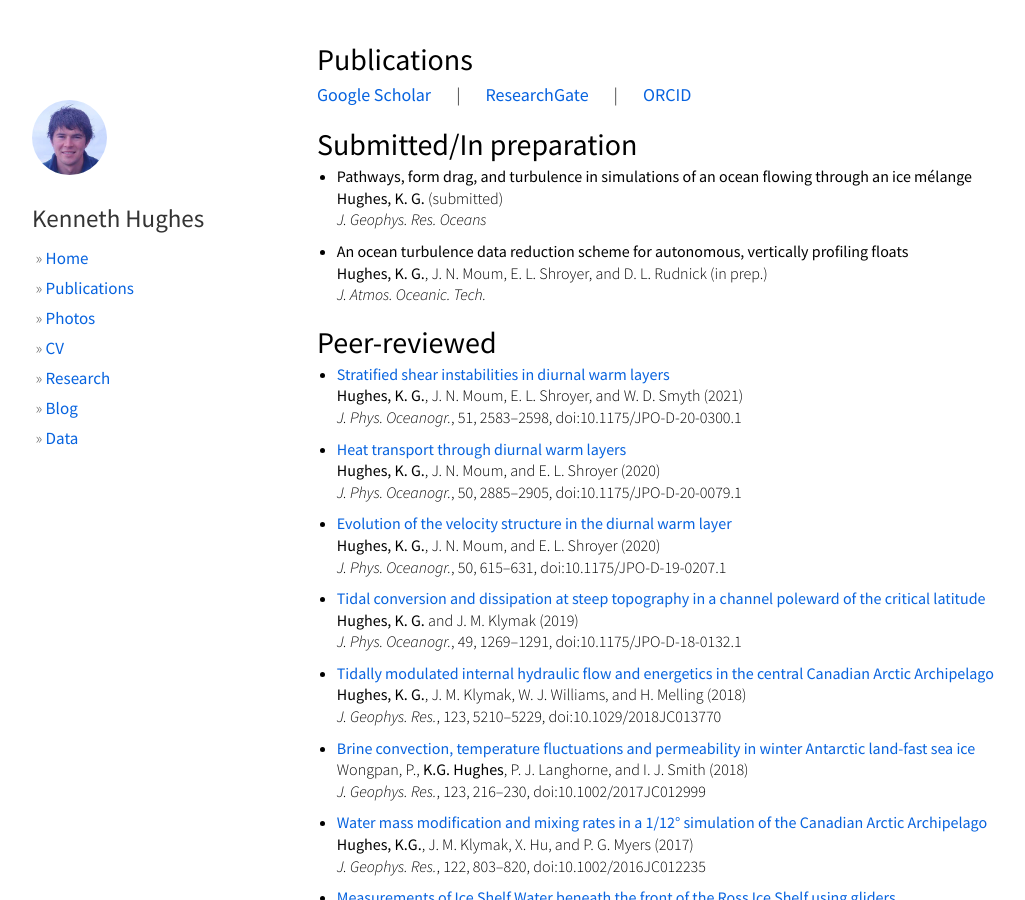
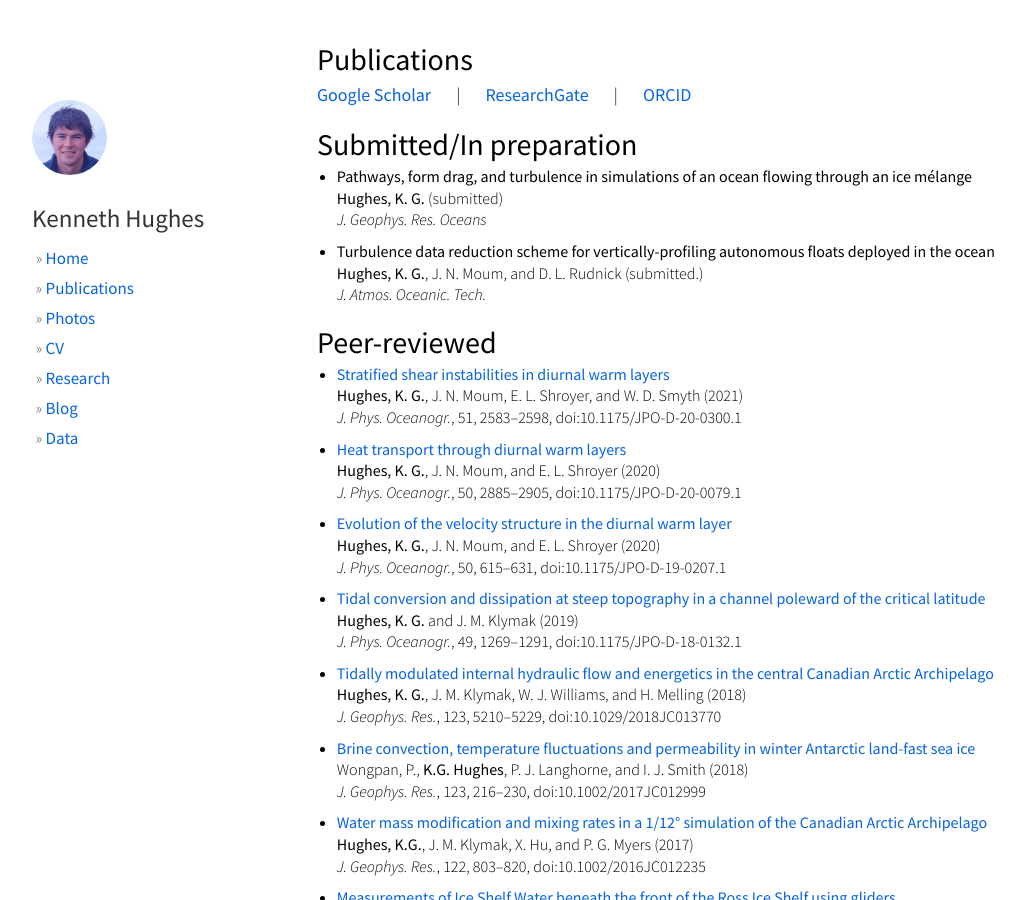
Before and after one commit to hugke729/hugke729.github.io, a Jekyll site: the page built from publications/index.md, in a window 1280 px wide and 900 px high. Shown: the whole window, without its empty margins (53-1078 px from the left). Built offline with Jekyll 4.4.1, drawn with Linux system fonts in a browser that asks for light colours; nearby versions of some CDN libraries.

Commit message:
Update name of FCS paper

```diff
--- a/publications/index.md
+++ b/publications/index.md
@@ -15,8 +15,8 @@ css: publications
 __Hughes, K. G.__ (submitted)
 *J. Geophys. Res. Oceans*
 
-* __An ocean turbulence data reduction scheme for autonomous, vertically profiling floats__
-__Hughes, K. G.__, J. N. Moum, E. L. Shroyer, and D. L. Rudnick  (in prep.)
+* __Turbulence data reduction scheme for vertically-profiling autonomous floats deployed in the ocean__
+__Hughes, K. G.__, J. N. Moum, and D. L. Rudnick  (submitted.)
 *J. Atmos. Oceanic. Tech.*
 
 
```
